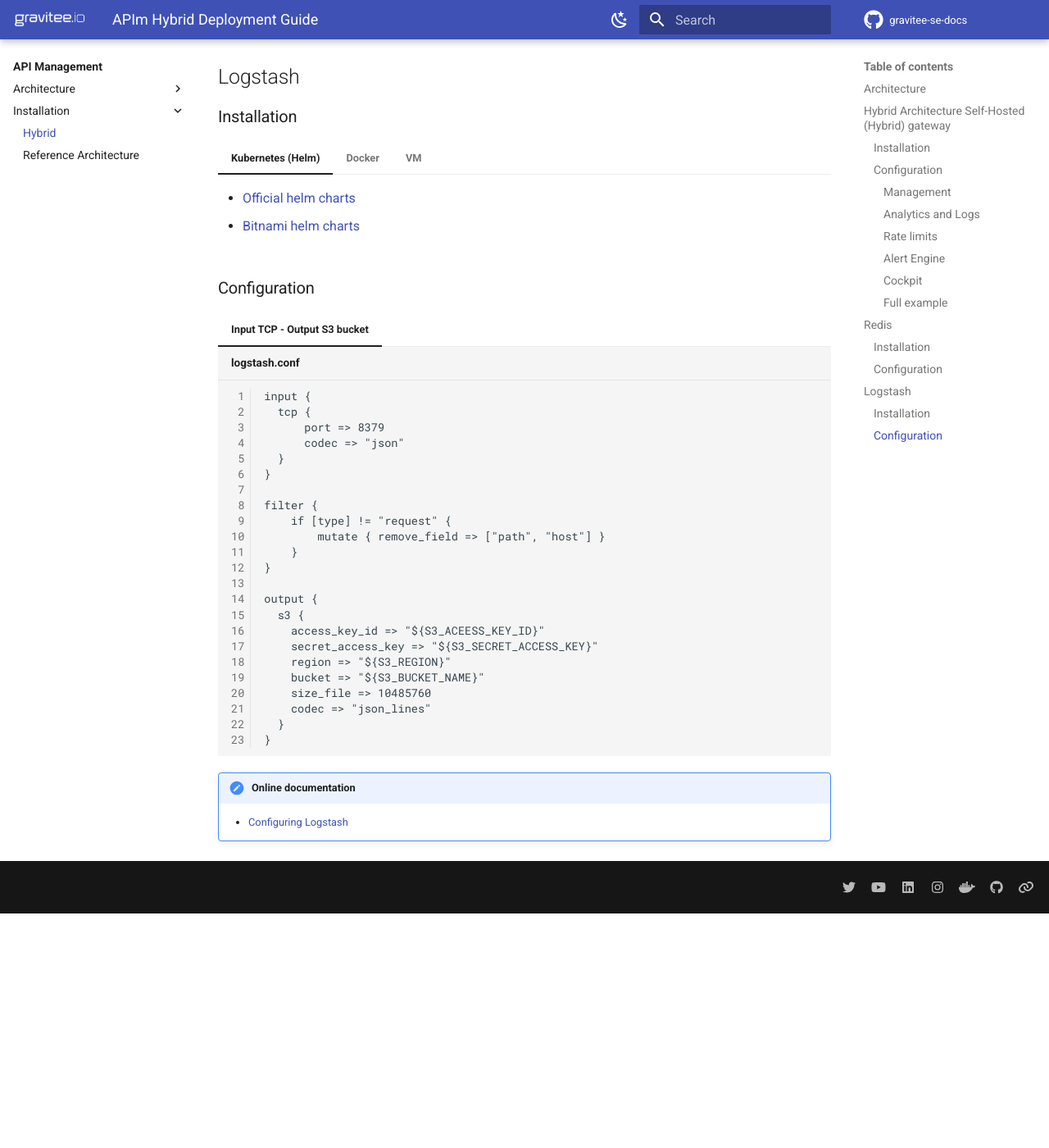
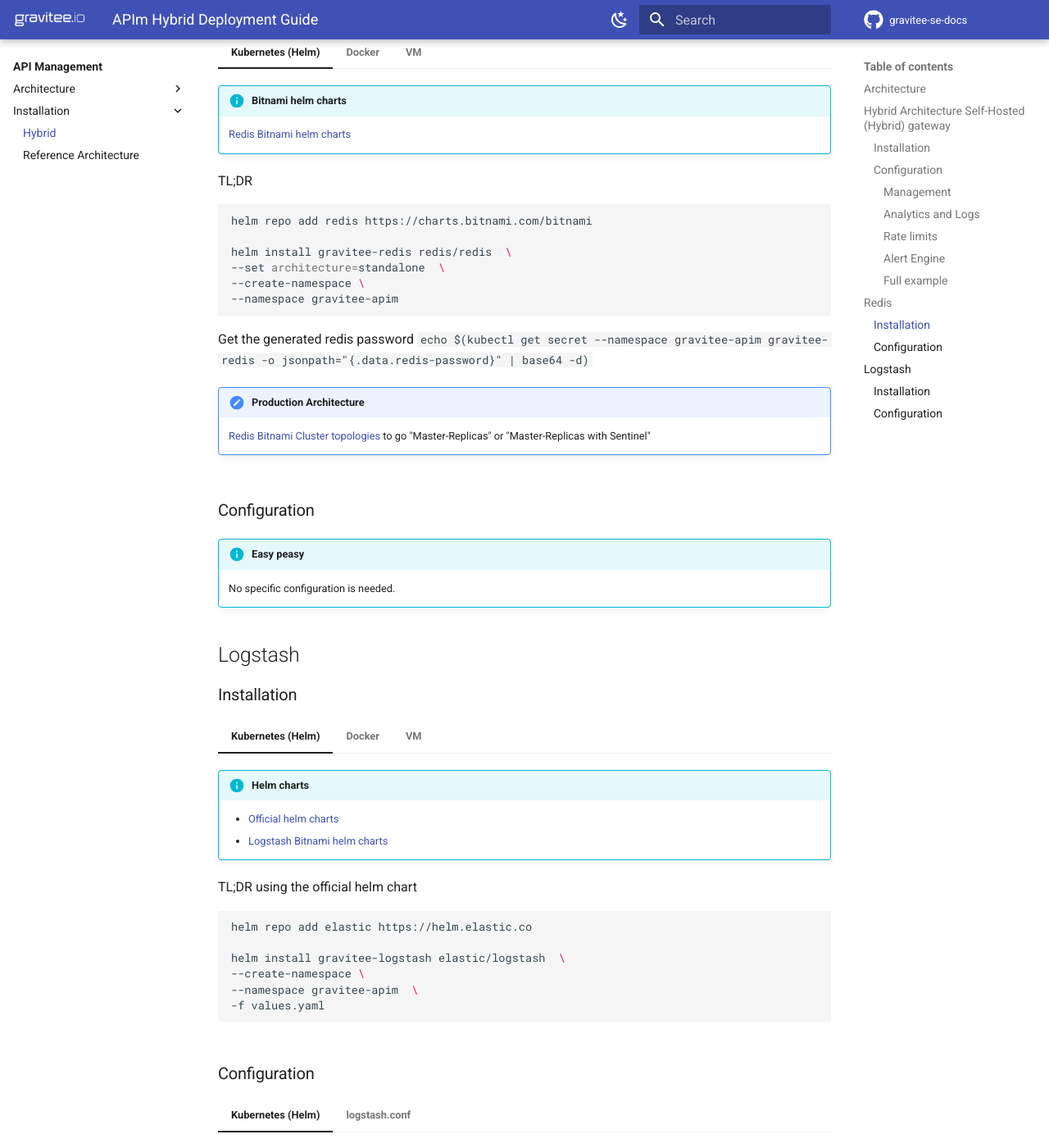
Before and after one commit to dobl1/gravitee-se-docs, an MkDocs documentation site: the page built from docs/api-management/install/hybrid.md, in a window 1280 px wide and 1400 px high, scrolled down 6050 px. Shown: the whole window at 82% size. Built offline with MkDocs 1.6.1 and Material for MkDocs 9.7.7, drawn with Linux system fonts in a browser that asks for light colours; comment, search, counter and statistics services are not loaded; the version menu is left out; before the commit the page ends 7164 px from its top, so only the background shows below that; some of the changed text lies outside the part shown.

Commit message:
Update hybrid deployment guide for kubernetes

````diff
--- a/docs/api-management/install/hybrid.md
+++ b/docs/api-management/install/hybrid.md
@@ -17,8 +17,6 @@ hide:
     You can find all architecture information (components descriptions, diagrams) in the [architecture section](../architecture/hybrid.md).
 
 ## Hybrid Architecture Self-Hosted (Hybrid) gateway
-
-
 
 ### Installation
 
@@ -42,8 +40,25 @@ hide:
     2. Install using the `values.yaml` file.
     <br>[Here is the full `values.yaml` example](https://artifacthub.io/packages/helm/graviteeio/apim3?modal=values), please customize it following the [Configuration sections](#configuration).
       ```bash
-      helm install graviteeio-apim3x graviteeio/apim3 -f values.yaml
+      helm install graviteeio-apim3x graviteeio/apim3  \
+      --create-namespace  \
+      --namespace gravitee-apim  \
+      -f values.yaml
       ```
+
+    !!! note "Enterprise License"
+        **If you are using enterprise plugins, you have to install a license file.**
+
+        Please chose one of these options
+
+        - Add the `license.key` in the `values.yml` file
+        - Add a helm install command parameter `--set license.key=`
+
+        and provide the B64 encoded license :
+
+        - linux: `base64 -w 0 license.key`
+        - macOS: `base64 license.key`
+        - windows (certutil): `certutil -encode license.key tmp.b64 && findstr /v /c:- tmp.b64 > license.b64 && del tmp.b64` and copy the context of the license.b64 generated file.
 
 === "Docker"
 
@@ -93,11 +108,10 @@ There is at least 3 connections to configure :
 -  The connection to push Analytics and Logs with file or tcp reporter pushing data for logstash to send them to the SaaS storage.
 -  The connection the local rate limits database.
 -  [Optional] The connection to the SaaS Alert Engine.
--  [Optional] The connection to the SaaS Cockpit
 
 #### Management
 
-=== "Kubernetes (Helm with `values.yaml` file)"
+=== "Kubernetes (Helm)"
 
     Into the `values.yaml` configuration file :
 
@@ -370,12 +385,6 @@ There is at least 3 connections to configure :
             password: alert-engine-password
     ```
 
-#### Cockpit
-
-!!! info "Follow cockpit instructions"
-    Please follow directly the instruction you have on cockpit.
-    `https://cockpit.gravitee.io/accounts/YOUR-ACCOUNT-HRID/installations/how-to`
-
 #### Full example
 
 === "Kubernetes (Helm)"
@@ -396,16 +405,16 @@ There is at least 3 connections to configure :
           enabled: false
         tcp:
           enabled: true
-          host: logstash
+          host: gravitee-logstash
           port: 8379
           output: elasticsearch
+      ratelimit:
+        redis:
+          host: gravitee-redis-master
+          port: 6379
+          password: redis-password
     ratelimit:
       type: redis
-    redis:
-      host: 'redis-host'
-      port: 6379
-      password: 'redis-password'
-      download: true
     alerts:
       enabled: true
       endpoints:
@@ -628,7 +640,25 @@ There is at least 3 connections to configure :
 
 === "Kubernetes (Helm)"
 
-    - [Bitnami helm charts](https://artifacthub.io/packages/helm/bitnami/redis)
+    !!! info "Bitnami helm charts"
+        [Redis Bitnami helm charts](https://artifacthub.io/packages/helm/bitnami/redis)
+
+    TL;DR
+    ```bash
+    helm repo add redis https://charts.bitnami.com/bitnami
+
+    helm install gravitee-redis redis/redis  \
+    --set architecture=standalone  \
+    --create-namespace \
+    --namespace gravitee-apim
+    ```
+
+    Get the generated redis password
+    `echo $(kubectl get secret --namespace gravitee-apim gravitee-redis -o jsonpath="{.data.redis-password}" | base64 -d)`
+
+
+    !!! note "Production Architecture"
+        [Redis Bitnami Cluster topologies](https://artifacthub.io/packages/helm/bitnami/redis#cluster-topologies) to go "Master-Replicas" or "Master-Replicas with Sentinel"
 
 === "Docker"
 
@@ -668,8 +698,20 @@ There is at least 3 connections to configure :
 
 === "Kubernetes (Helm)"
 
-    - [Official helm charts](https://artifacthub.io/packages/helm/elastic/logstash#how-to-install-oss-version-of-logstash)
-    - [Bitnami helm charts](https://bitnami.com/stack/logstash/helm)
+    !!! info "Helm charts"
+        - [Official helm charts](https://artifacthub.io/packages/helm/elastic/logstash)
+        - [Logstash Bitnami helm charts](https://artifacthub.io/packages/helm/bitnami/logstash)
+
+    TL;DR using the official helm chart
+    ```bash
+    helm repo add elastic https://helm.elastic.co
+
+    helm install gravitee-logstash elastic/logstash  \
+    --create-namespace \
+    --namespace gravitee-apim  \
+    -f values.yaml
+    ```
+
 
 === "Docker"
 
@@ -770,7 +812,54 @@ There is at least 3 connections to configure :
     }
     ``` -->
 
-=== "Input TCP - Output S3 bucket"
+=== "Kubernetes (Helm)"
+
+    !!! info "Helm charts"
+        [Official `values.yml`](https://github.com/elastic/helm-charts/blob/main/logstash/values.yaml)
+
+    ```yaml title="values.yaml" linenums="1"
+    logstashPipeline:
+    logstash.conf: |
+        input {
+          tcp {
+              port => 8379
+              codec => "json"
+          }
+        }
+
+        filter {
+            if [type] != "request" {
+                mutate { remove_field => ["path", "host"] }
+            }
+        }
+
+        output {
+          s3 {
+            access_key_id => "${S3_ACEESS_KEY_ID}"
+            secret_access_key => "${S3_SECRET_ACCESS_KEY}"
+            region => "${S3_REGION}"
+            bucket => "${S3_BUCKET_NAME}"
+            size_file => 10485760
+            codec => "json_lines"
+          }
+        }
+
+    fullnameOverride: gravitee-logstash
+
+    extraPorts:
+      - name: tcp-input
+        containerPort: 8379
+
+    service:
+      type: ClusterIP
+      ports:
+        - name: tcp-input
+          port: 8379
+          protocol: TCP
+          targetPort: 8379
+    ```
+
+=== "logstash.conf"
 
     ```text title="logstash.conf" linenums="1"
     input {
````
Also changed, not shown: other parts of docs/api-management/install/hybrid.md (+10 -6 lines).
